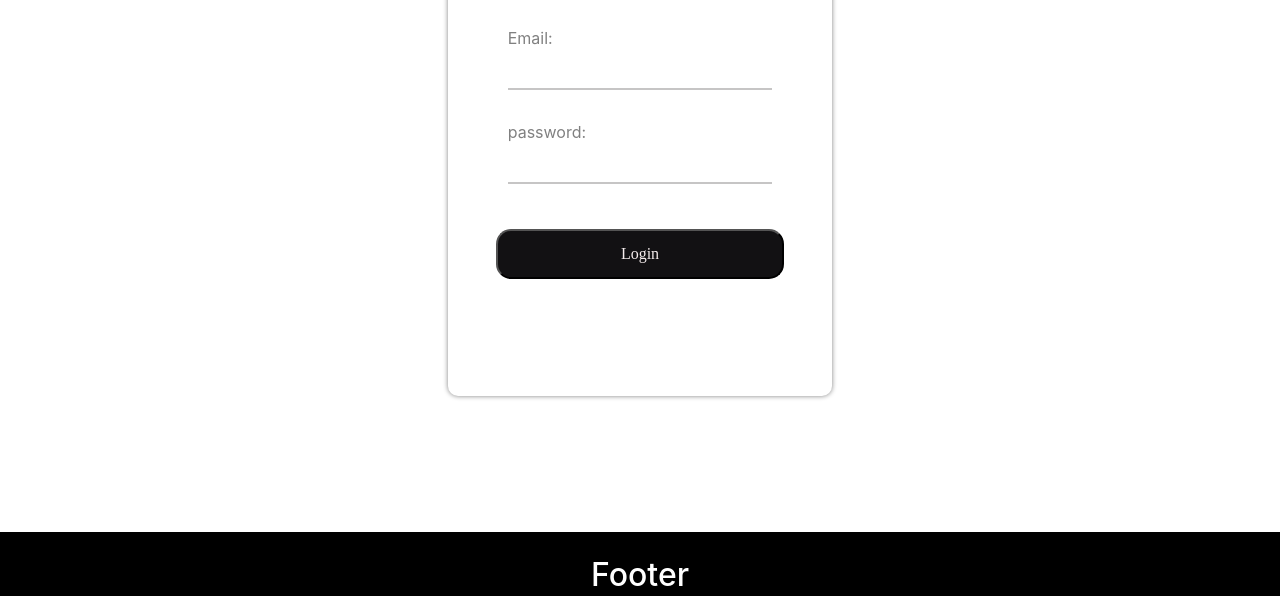
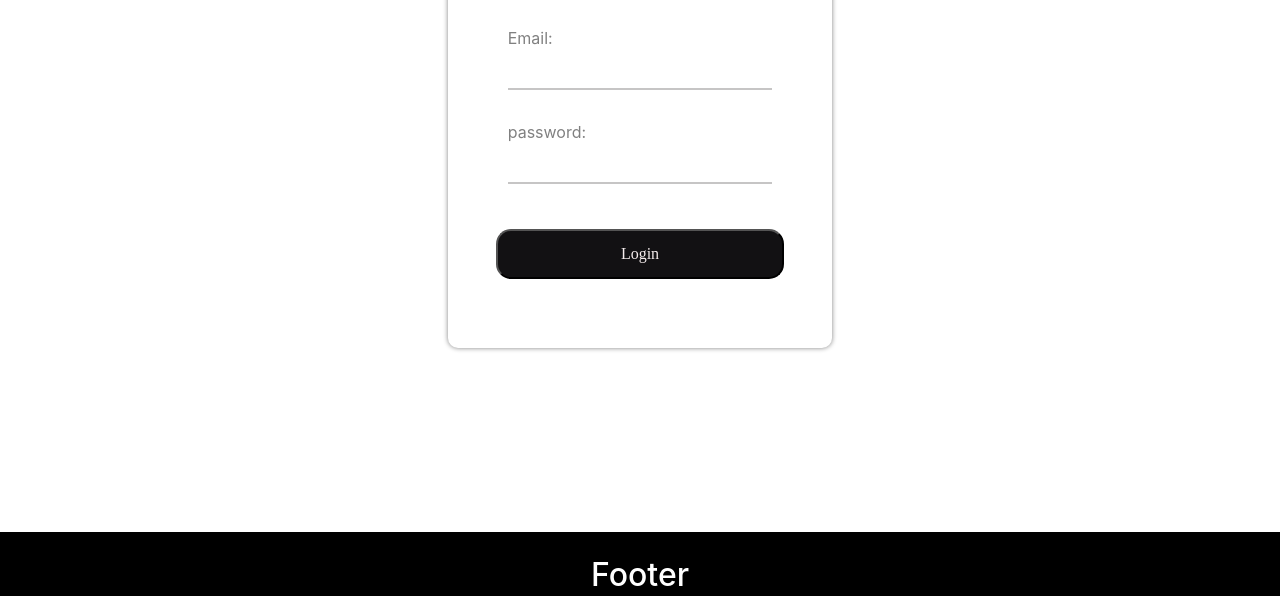
Before and after one commit to Nkbtemmy/TestUI, a React app: page / in a window 1280 px wide. Shown: the part 204-800 px from the top of the page. Built offline with nearby package versions, Linux system fonts and the light colour scheme.

Commit message:
change loginCount scss

```diff
--- a/src/assets/sass/styles.scss
+++ b/src/assets/sass/styles.scss
@@ -26,7 +26,7 @@ html, body {
     .loginCont{
         position: absolute;
         width: 30%;
-        height: 60vh;
+        height: 27rem;
         z-index: 15;
         top: 15%;
         left: 35%;
```
